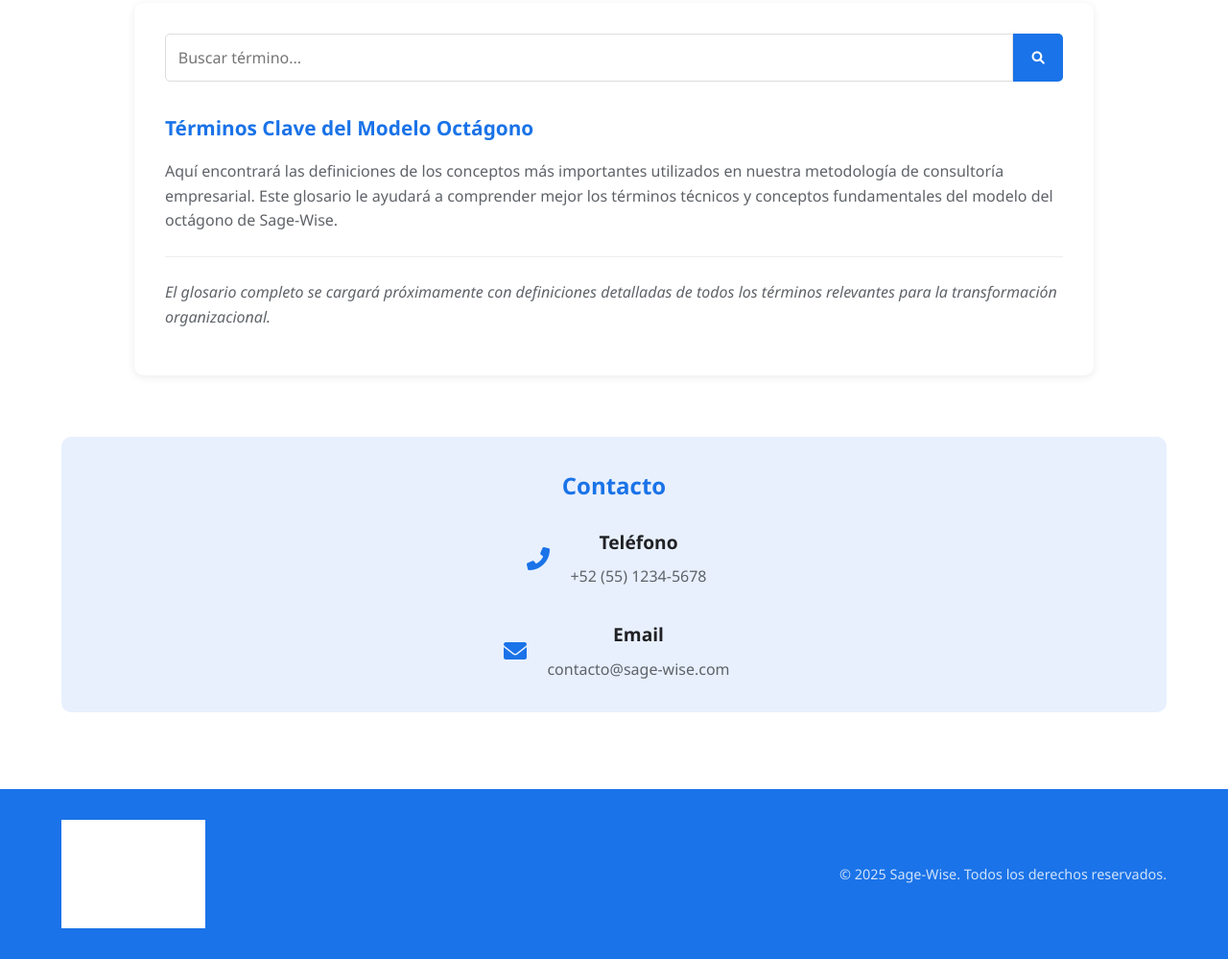
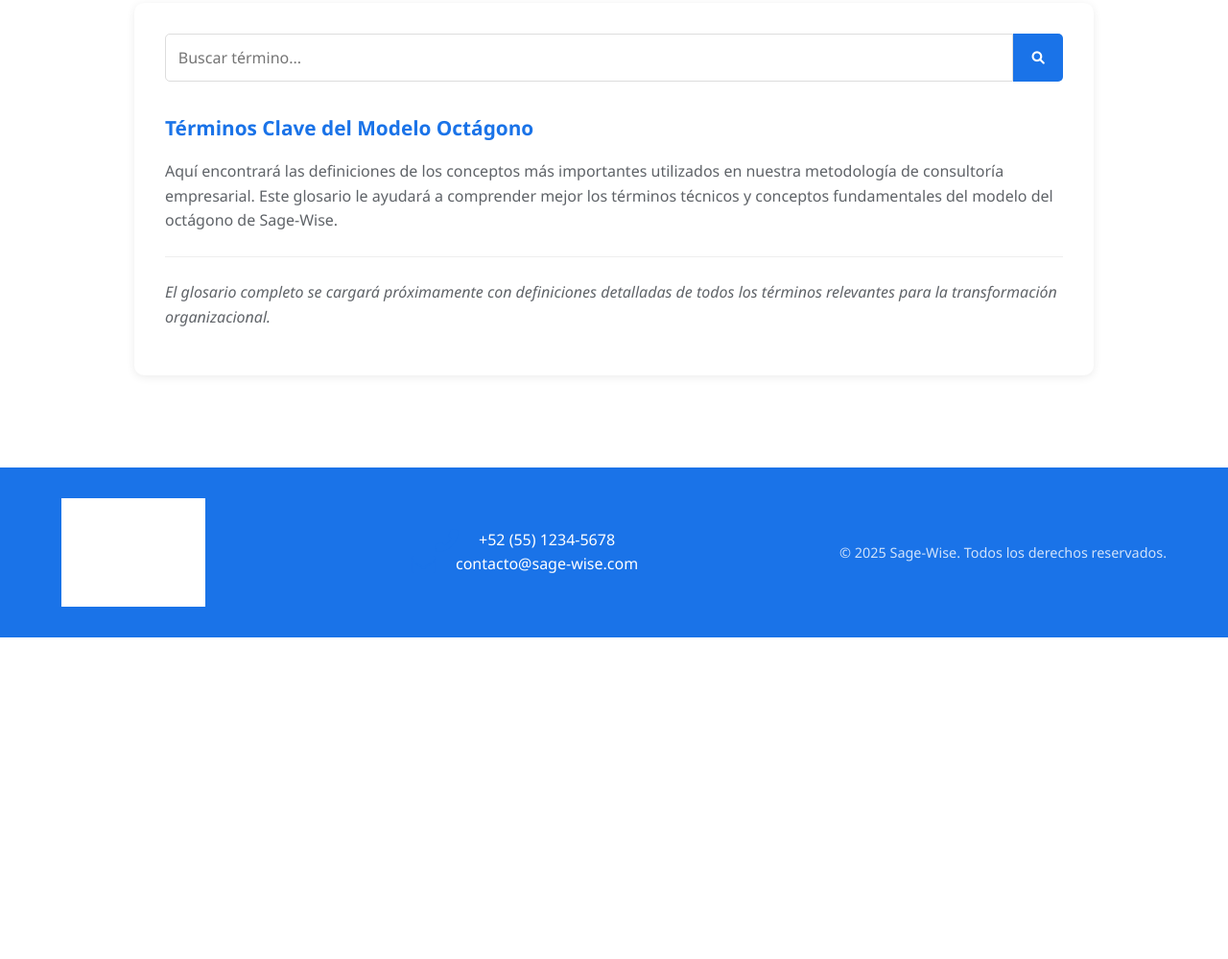
Before and after one commit to algoldbe/sage-wise, a plain HTML site: page index.html in a window 1280 px wide. Shown: the part 954-1953 px from the top of the page at 96% size. After the commit the page ends 1618 px from the top, so only its background shows below. Drawn offline with nearby package versions, Linux system fonts and the light colour scheme; grey boxes are pictures that could not be loaded; animation ran at ten frames a second.

Commit message:
Update index.html

```diff
--- a/index.html
+++ b/index.html
@@ -62,26 +62,6 @@
                     </div>
                 </div>
             </section>
-
-            <section class="contact-section">
-                <h2>Contacto</h2>
-                <div class="contact-grid">
-                    <div class="contact-item">
-                        <i class="fas fa-phone-alt"></i>
-                        <div class="contact-info">
-                            <h3>Teléfono</h3>
-                            <p>+52 (55) 1234-5678</p>
-                        </div>
-                    </div>
-                    <div class="contact-item">
-                        <i class="fas fa-envelope"></i>
-                        <div class="contact-info">
-                            <h3>Email</h3>
-                            <p>contacto@sage-wise.com</p>
-                        </div>
-                    </div>
-                </div>
-            </section>
         </div>
 
         <!-- Quiz Tab -->
@@ -138,6 +118,16 @@
             <div class="footer-logo">
                 <img src="https://www.sage-wise.net/pc/_img/Logo_Sage-Wise_Learning_Institute_50x150.png" alt="Sage-Wise Logo">
             </div>
+            <div class="footer-contact">
+                <div class="contact-item">
+                    <i class="fas fa-phone-alt"></i>
+                    <span>+52 (55) 1234-5678</span>
+                </div>
+                <div class="contact-item">
+                    <i class="fas fa-envelope"></i>
+                    <span>contacto@sage-wise.com</span>
+                </div>
+            </div>
             <div class="copyright">
                 <p>© 2025 Sage-Wise. Todos los derechos reservados.</p>
             </div>
```
